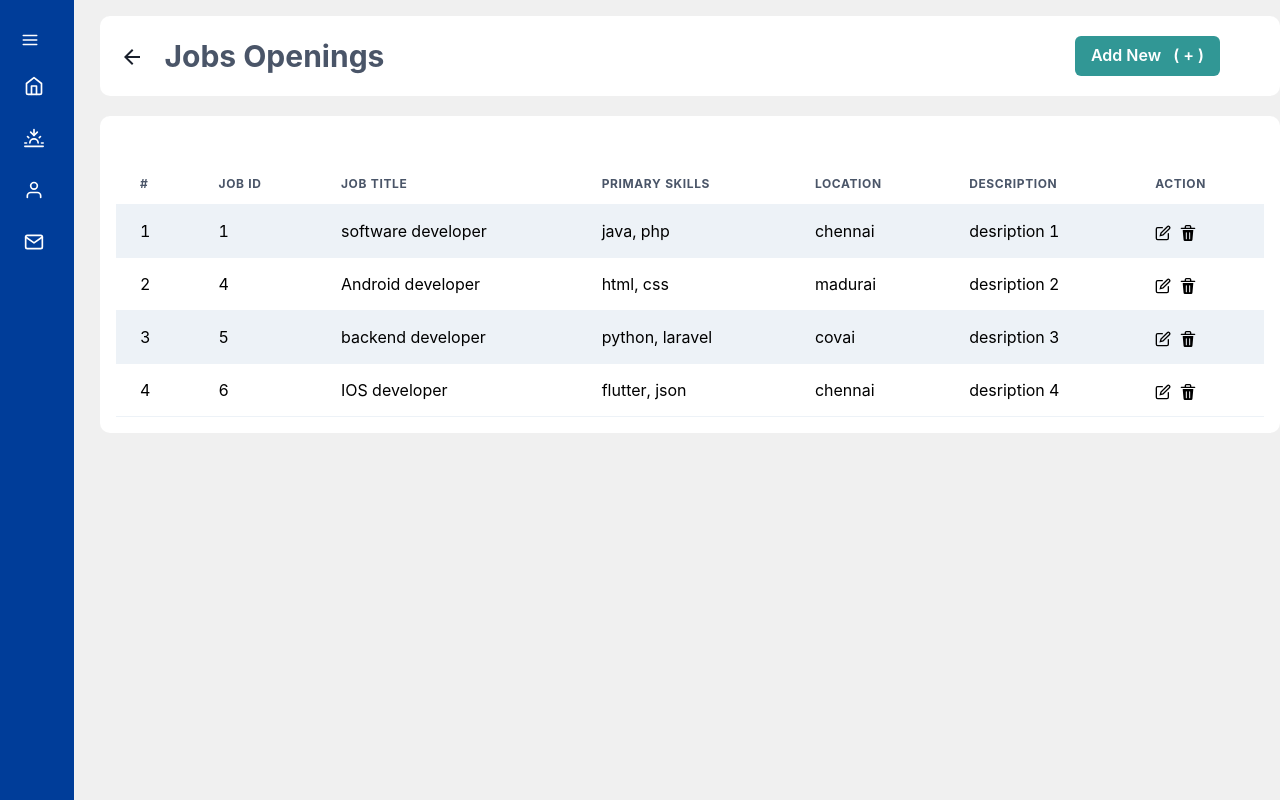
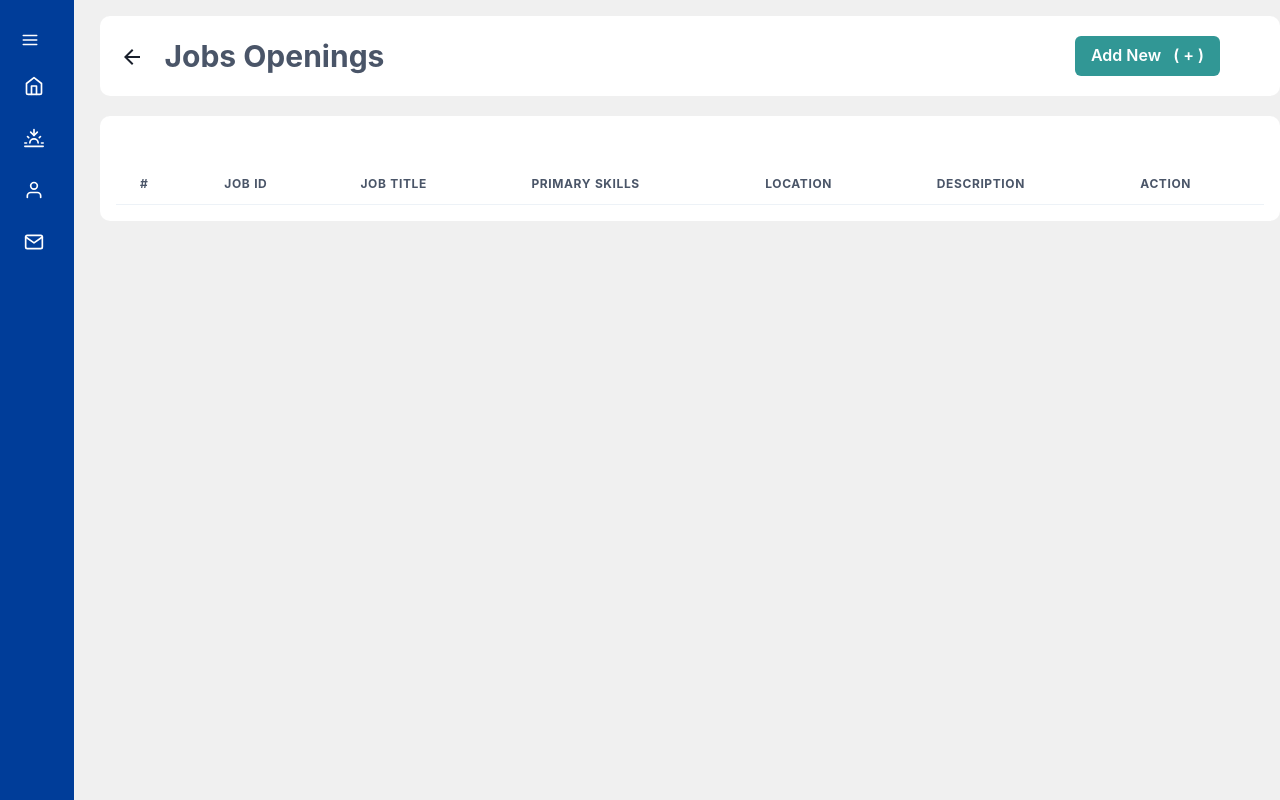
Before and after one commit to Dineshguvara/Job_Portal, a React (Create React App) app: page /job_open in a window 1280 px wide. Built offline with nearby package versions, Linux system fonts and the light colour scheme.

Commit message:
Fake datas removed

```diff
--- a/package.json
+++ b/package.json
@@ -20,7 +20,7 @@
     "react-icons": "^4.8.0",
     "react-redux": "^8.0.5",
     "react-router-dom": "^6.10.0",
-    "react-scripts": "5.0.1",
+    "react-scripts": "^5.0.1",
     "web-vitals": "^2.1.4"
   },
   "scripts": {
--- a/src/pages/job_openings/JobOpening.jsx
+++ b/src/pages/job_openings/JobOpening.jsx
@@ -15,7 +15,6 @@ import {
     Flex
   } from '@chakra-ui/react';
 import {  ArrowBackIcon, DeleteIcon, EditIcon } from "@chakra-ui/icons";
-import jobOpenData from "./JobOpeningData"
 
 function JobOpenings() {
 
@@ -53,22 +52,7 @@ function JobOpenings() {
                         <Tbody >
                             {
 
-                            jobOpenData.map((item)=>{
-                                return(
-                                    <Tr key={item.id}>
-                                        <Td>{item.id}</Td>
-                                        <Td>{item.job_id}</Td>
-                                        <Td>{item.job_title}</Td>
-                                        <Td>{item.primary_skills}</Td>
-                                        <Td>{item.location}</Td>
-                                        <Td>{item.description}</Td>
-                                        <Td>
-                                            <EditIcon/> &nbsp;
-                                            <DeleteIcon/>
-                                        </Td>
-                                    </Tr>
-                                )
-                            })
+
 
                             }
                         </Tbody>
--- a/src/pages/job_openings/JobOpeningData.jsx
+++ /dev/null
@@ -1,37 +0,0 @@
-const jobOpenData =[
-    {
-        id:1,
-        job_id:1,
-        job_title:"software developer",
-        primary_skills:"java, php",
-        location:" chennai",
-        description:" desription 1",
-    },
-    {
-        id:2,
-        job_id:4,
-        job_title:"Android developer",
-        primary_skills:"html, css",
-        location:" madurai",
-        description:" desription 2",
-    },
-    {
-        id:3,
-        job_id:5,
-        job_title:"backend developer",
-        primary_skills:"python, laravel",
-        location:"covai",
-        description:" desription 3",
-    },
-    {
-        id:4,
-        job_id:6,
-        job_title:"IOS developer",
-        primary_skills:"flutter, json",
-        location:" chennai",
-        description:" desription 4",
-    },
-
-]
-
-export default jobOpenData;
```
Also changed, not shown: 1 other file (tests, documents, lock files or other folders).
